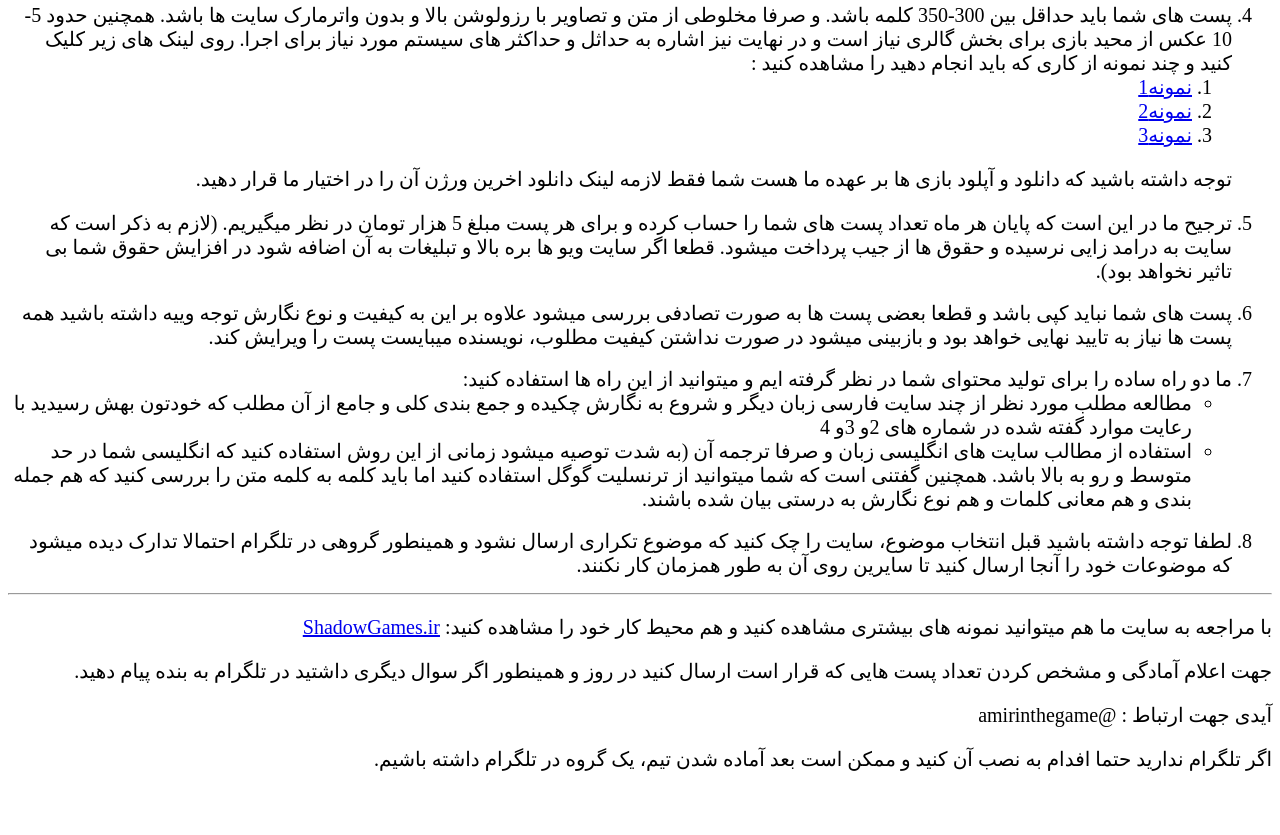
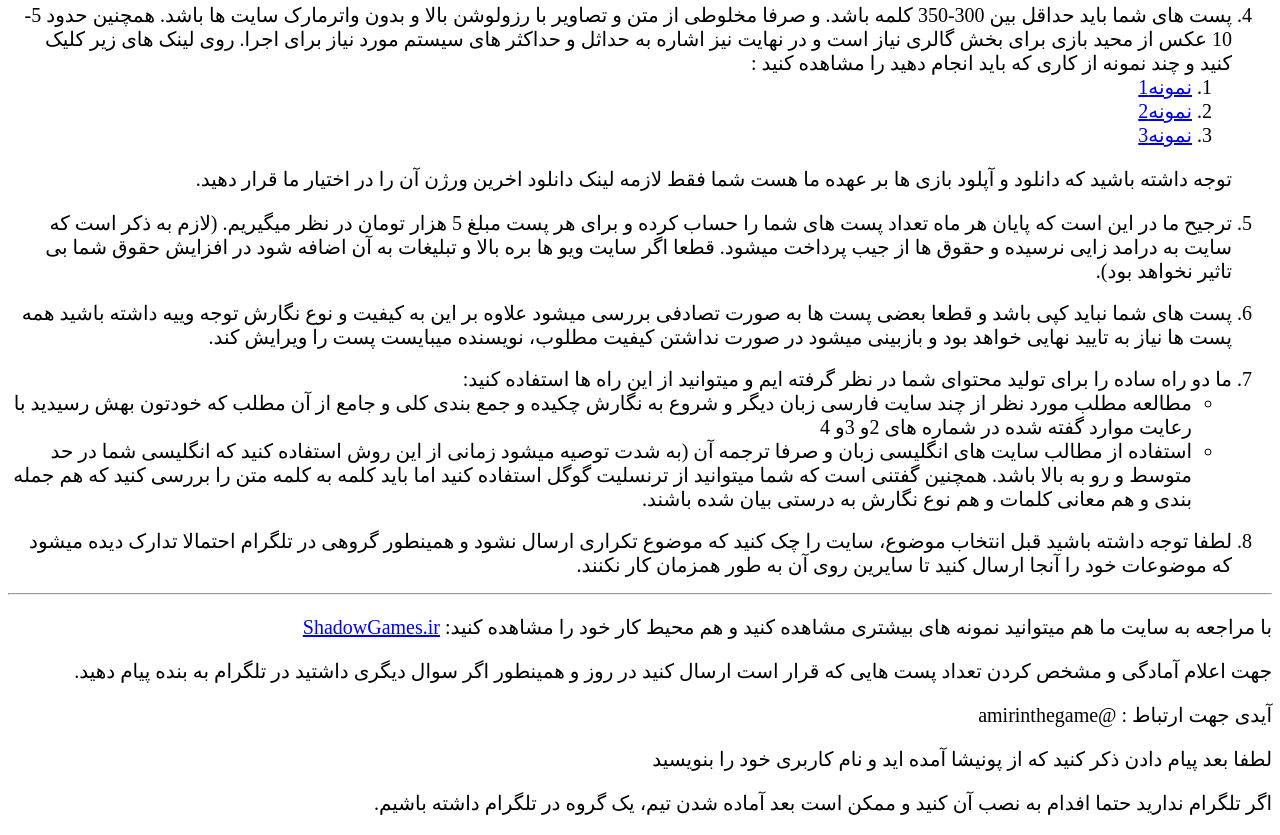
Before and after one commit to amir-giter/amir-giter.github.io, a plain HTML site: page index.html in a window 1280 px wide. Shown: the part 350-1185 px from the top of the page. Before the commit the page ends 1141 px from the top, so only its background shows below. Drawn offline with Linux system fonts and the light colour scheme.

Commit message:
update index.html

```diff
--- a/index.html
+++ b/index.html
@@ -77,6 +77,7 @@
     <p>جهت اعلام آمادگی و مشخص کردن تعداد پست هایی که قرار است ارسال کنید در روز و همینطور اگر سوال دیگری داشتید در
         تلگرام به بنده پیام دهید.</p>
     <p>آیدی جهت ارتباط : @amirinthegame</p>
+    <p>لطفا بعد پیام دادن ذکر کنید که از پونیشا آمده اید و نام کاربری خود را بنویسید</p>
     <p>اگر تلگرام ندارید حتما افدام به نصب آن کنید و ممکن است بعد آماده شدن تیم، یک گروه در تلگرام داشته باشیم.</p>
 </body>
 
```
